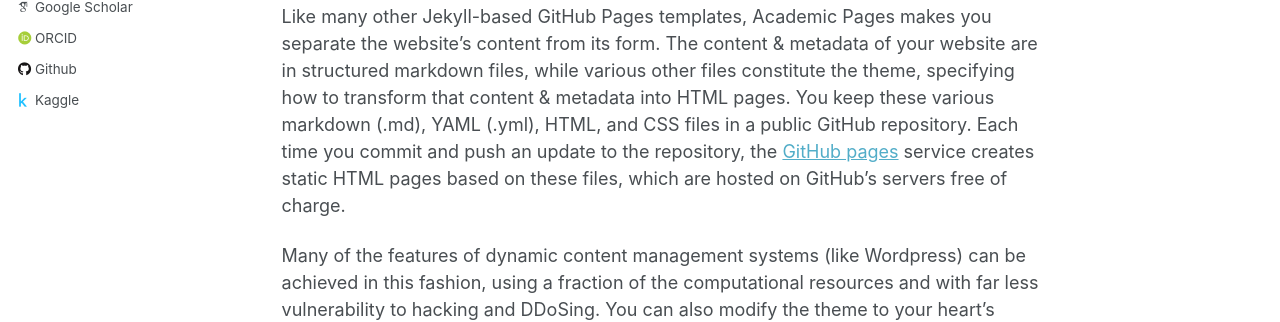
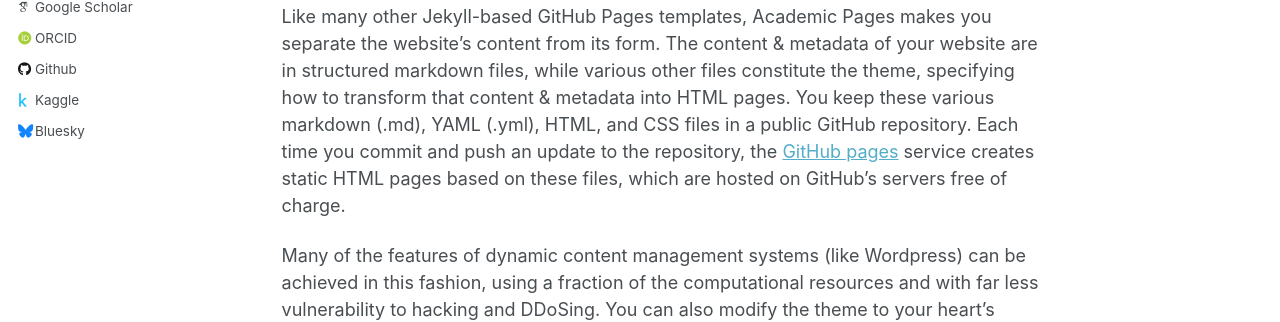
Before and after one commit to maxbalrog/maxbalrog.github.io, a Jekyll site: the page built from _pages/about.md, in a window 1280 px wide. Shown: the part 515-837 px from the top of the page. Built offline with Jekyll 4.4.1, drawn with Linux system fonts in a browser that asks for light colours; some web fonts are replaced.

Commit message:
Add info

```diff
--- a/_config.yml
+++ b/_config.yml
@@ -48,7 +48,7 @@ author:
   stackoverflow    : # User number or user number and name (i.e., use "1" or "1/jeff-atwood")
 
   # Social media
-  bluesky          : #"bsky.app" # Replace this with you Bluesky username
+  bluesky          : "bsky.app" # Replace this with you Bluesky username
   facebook         : # Username
   flickr           : # Username
   foursquare       : # Username
```
